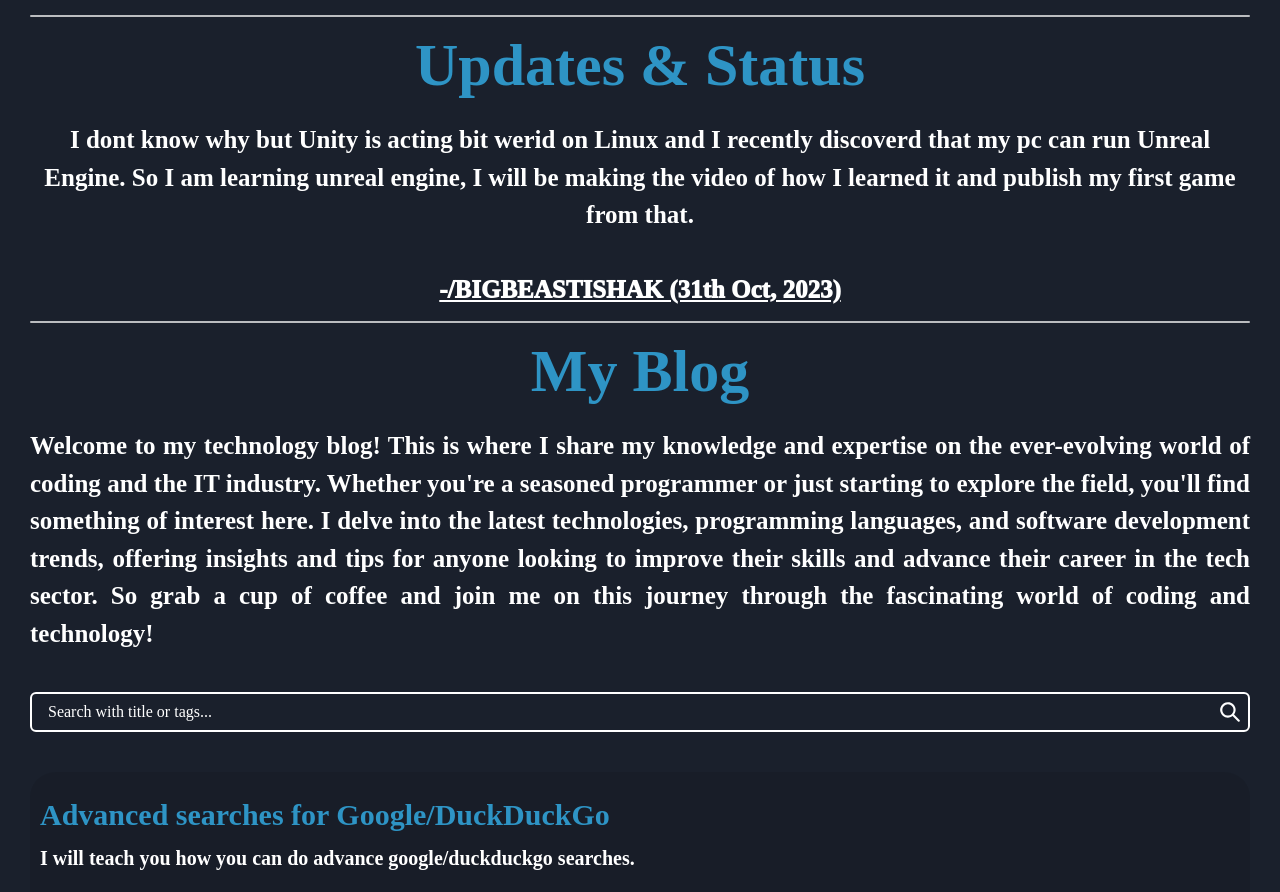
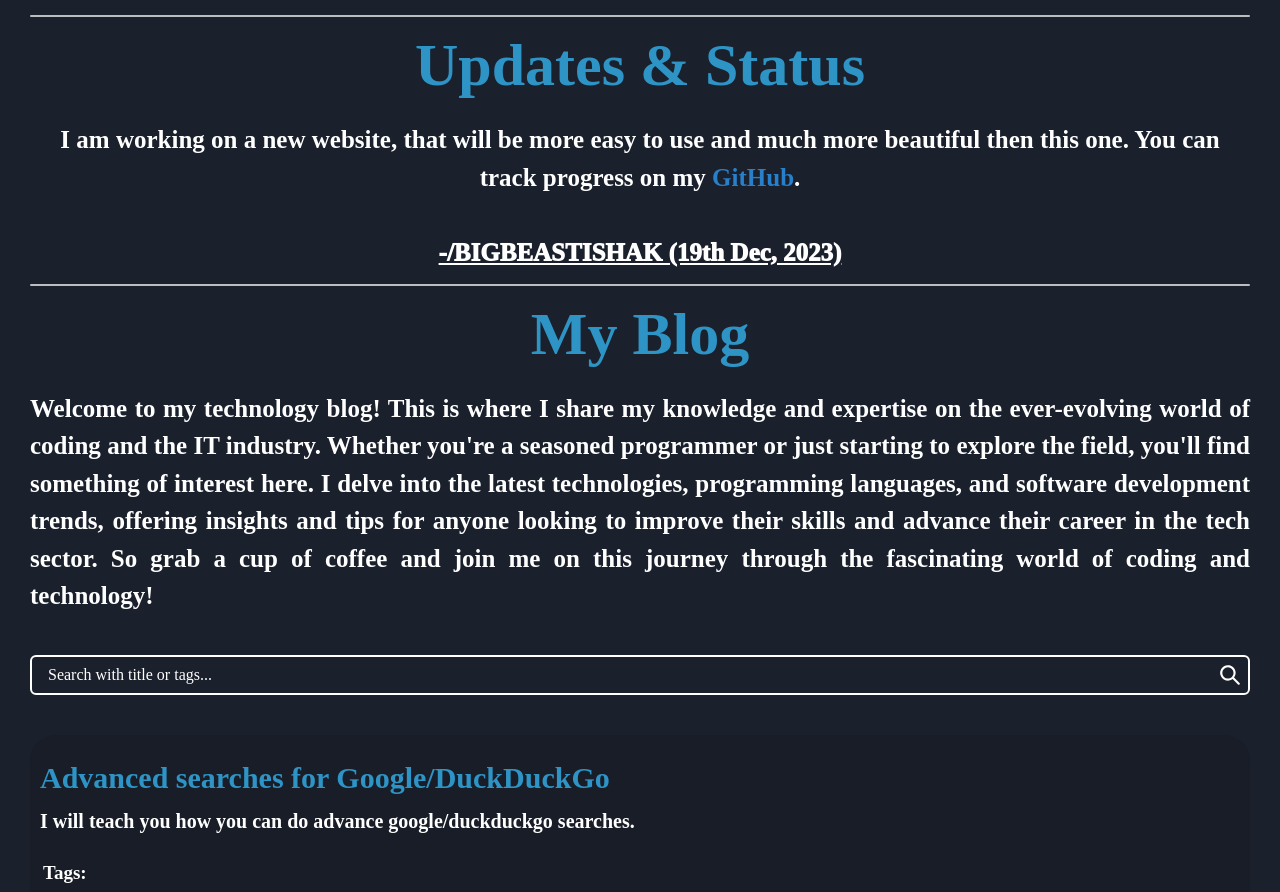
Before and after one commit to BIGBEASTISHANK/bigbeastishank.com, a Next.js app: page / in a window 1280 px wide. Shown: the part 912-1804 px from the top of the page. Built offline with nearby package versions, Linux system fonts and the light colour scheme; a web font is replaced by a local one.

Commit message:
update: status update

```diff
--- a/package.json
+++ b/package.json
@@ -6,7 +6,8 @@
     "dev": "next dev",
     "build": "next build",
     "start": "next start",
-    "lint": "next lint"
+    "lint": "next lint",
+    "export": "next build && next export"
   },
   "dependencies": {
     "@babel/core": "^7.0.0",
--- a/src/components/Updates/index.jsx
+++ b/src/components/Updates/index.jsx
@@ -42,7 +42,7 @@ export default function Updates() {
           fontWeight="700"
           textAlign={"center"}
         >
-          I dont know why but Unity is acting bit werid on Linux and I recently discoverd that my pc can run Unreal Engine. So I am learning unreal engine, I will be making the video of how I learned it and publish my first game from that.
+          I am working on a new website, that will be more easy to use and much more beautiful then this one. You can track progress on my <Link _focus={{outline: "none"}} color={"secondary"} href={"/sourcecode"} target={"_blank"}>GitHub</Link>.
           <br />
           <br />
           <Text fontWeight={"1000"} textDecoration={"underline"}>
@@ -51,7 +51,7 @@ export default function Updates() {
               href={"/github"}
               target={"_blank"}
             >
-              -/BIGBEASTISHAK (31th Oct, 2023)
+              -/BIGBEASTISHAK (19th Dec, 2023)
             </Link>
           </Text>
         </Box>
```
